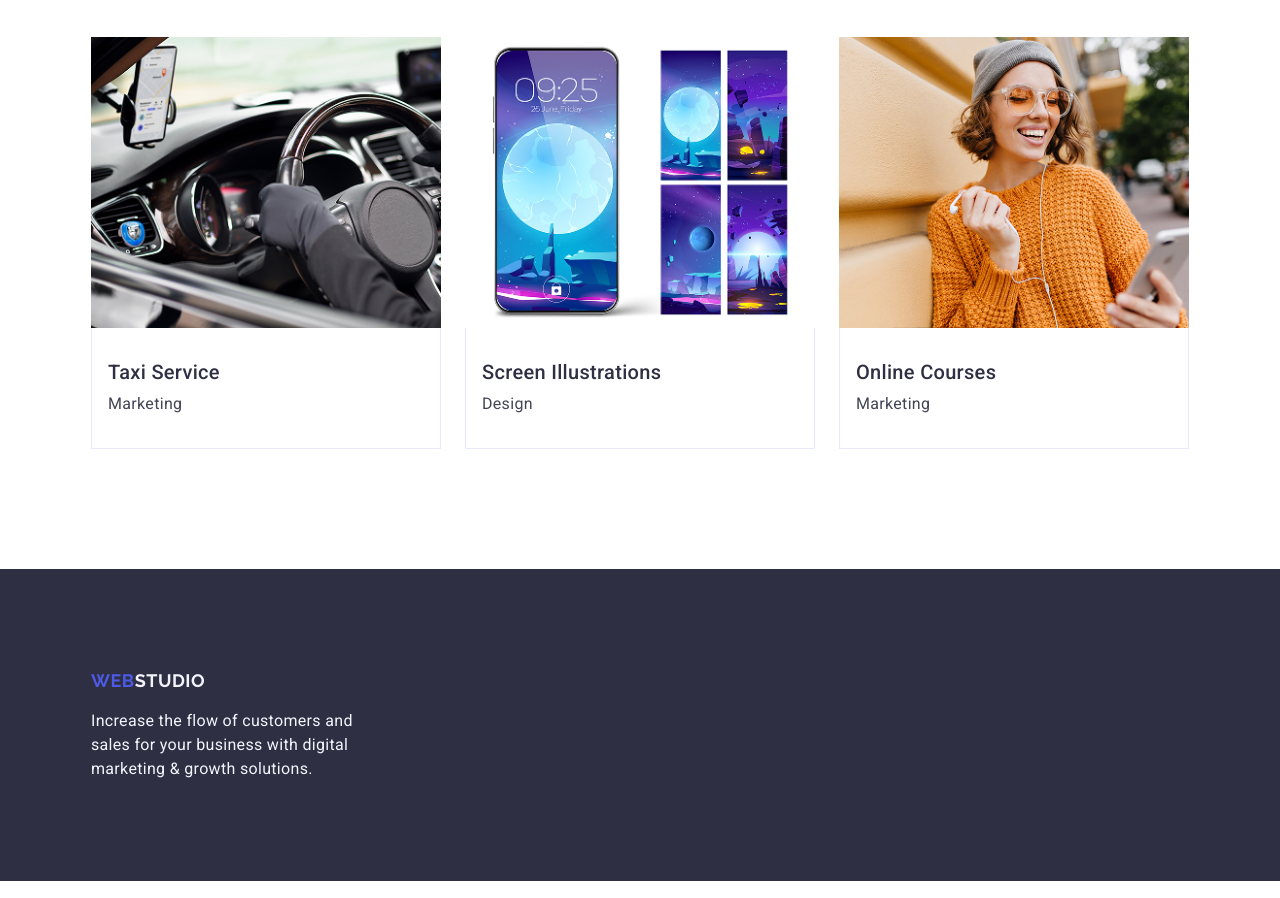
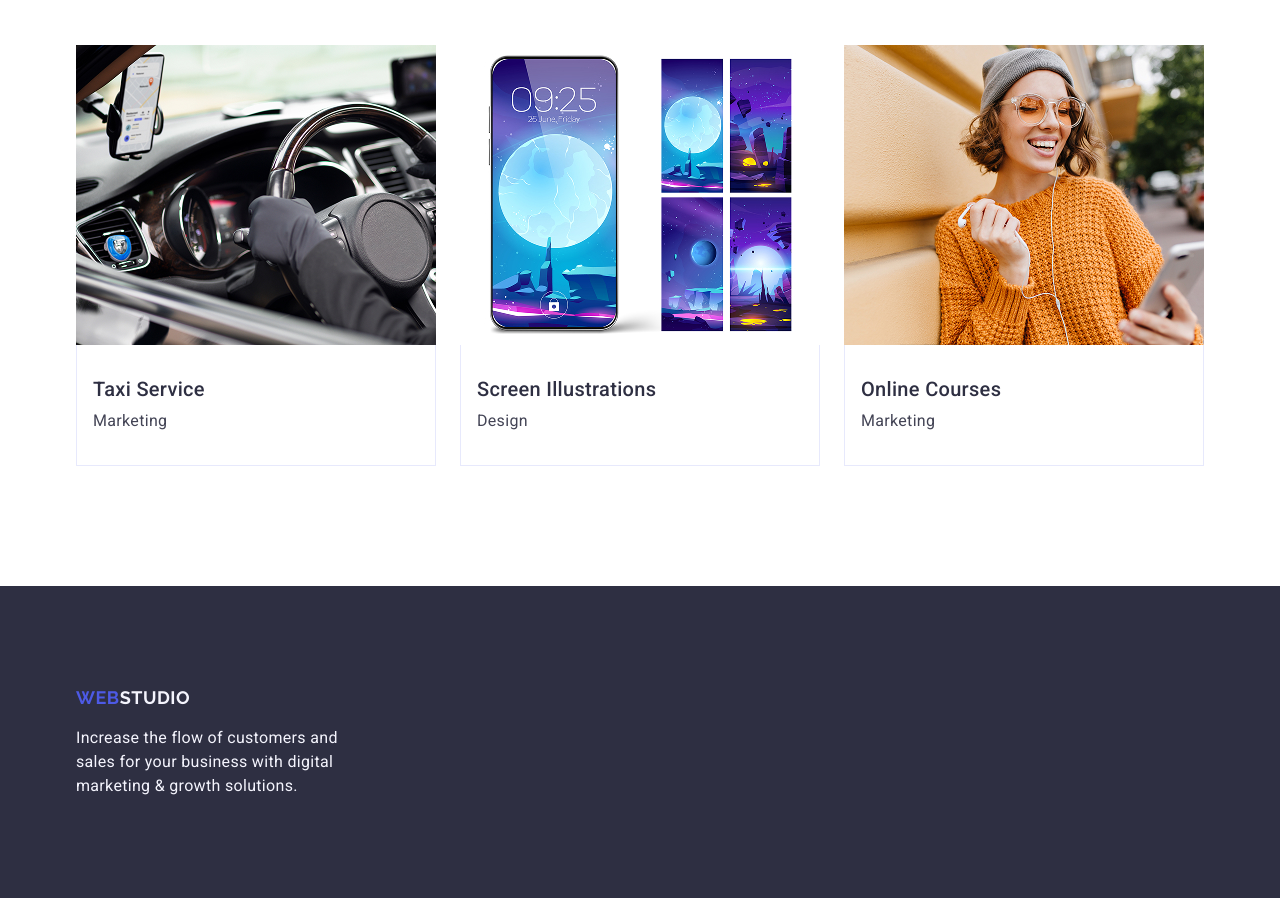
Before and after one commit to VladSKarpenko/goit-markup-hw-03, a plain HTML site: page index.html in a window 1280 px wide. Shown: the part 2399-3297 px from the top of the page. Drawn offline with nearby package versions, Linux system fonts and the light colour scheme.

Commit message:
update-02

```diff
--- a/css/features.css
+++ b/css/features.css
@@ -8,6 +8,7 @@
   gap: 24px;
 }
 .features-item {
+  width: calc((100% - 24px * 3) / 4);
 }
 .features-subtitle {
   font-weight: 500;
--- a/css/footer.css
+++ b/css/footer.css
@@ -3,9 +3,7 @@
 
   padding: 100px 0;
 }
-.footer-wrapper {
-  padding: 0 15px;
-}
+
 .footer-link {
   color: #f4f4fd;
   display: block;
--- a/css/portfolio.css
+++ b/css/portfolio.css
@@ -14,8 +14,6 @@
   flex-wrap: wrap;
   row-gap: 48px;
   column-gap: 24px;
-
-  padding: 0 15px;
 }
 .portfolio-item {
   max-width: calc((100% - 24px * 2) / 3);
--- a/index.html
+++ b/index.html
@@ -249,7 +249,6 @@
     </main>
     <footer class="footer" id="footer">
       <div class="container">
-        <div class="footer-wrapper">
         <a class="footer-link logo-link" href="./index.html"
           ><span class="accent">Web</span>Studio</a
         >
@@ -258,7 +257,6 @@
           digital marketing & growth solutions.
         </p>
       </div>
-      </div>
     </footer>
   </body>
 </html>
```
Lines whose indentation alone changed are shown as unchanged.
